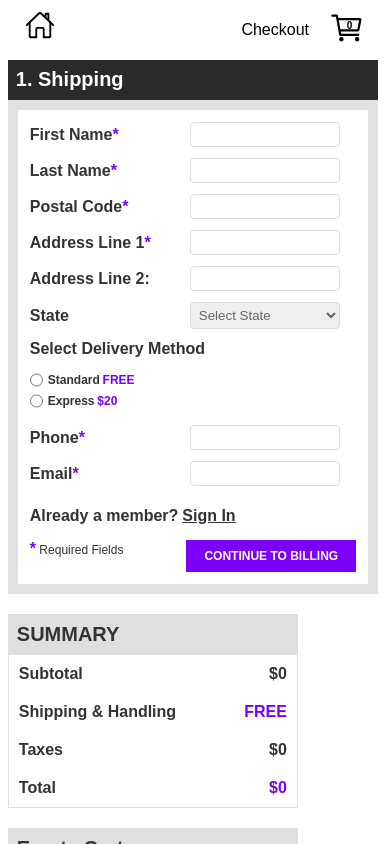
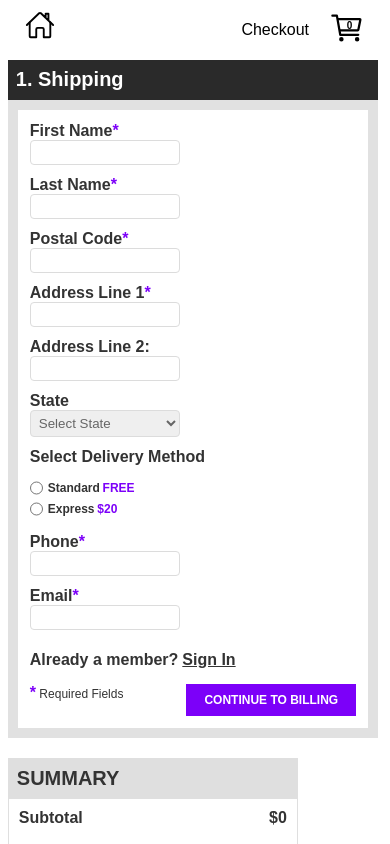
Before and after one commit to bartswierz/shopping-website, a React (Create React App) app: page /checkout in a window 390 px wide. Shown: the top 844 px of the page. Built offline with nearby package versions, Linux system fonts and the light colour scheme.

Commit message:
shipping container responsive to 290px width

```diff
--- a/src/components/routes/checkout/checkout.styles.scss
+++ b/src/components/routes/checkout/checkout.styles.scss
@@ -57,7 +57,7 @@ $fontColor: #333;
   }
 
   .checkout-container {
-    max-width: 96vw;
+    min-width: 96vw;
     margin-left: 2vw;
     margin-right: 2vw;
     min-width: 29rem;
@@ -72,3 +72,16 @@ $fontColor: #333;
     }
   }
 }
+
+@media (max-width: 400px) {
+  .form-item-container {
+    flex-direction: column;
+    align-self: flex-start;
+  }
+
+  .checkout-submit-btn {
+    width: 125px;
+    padding: 0.8rem 0.6rem;
+    font-size: 1rem;
+  }
+}
```
